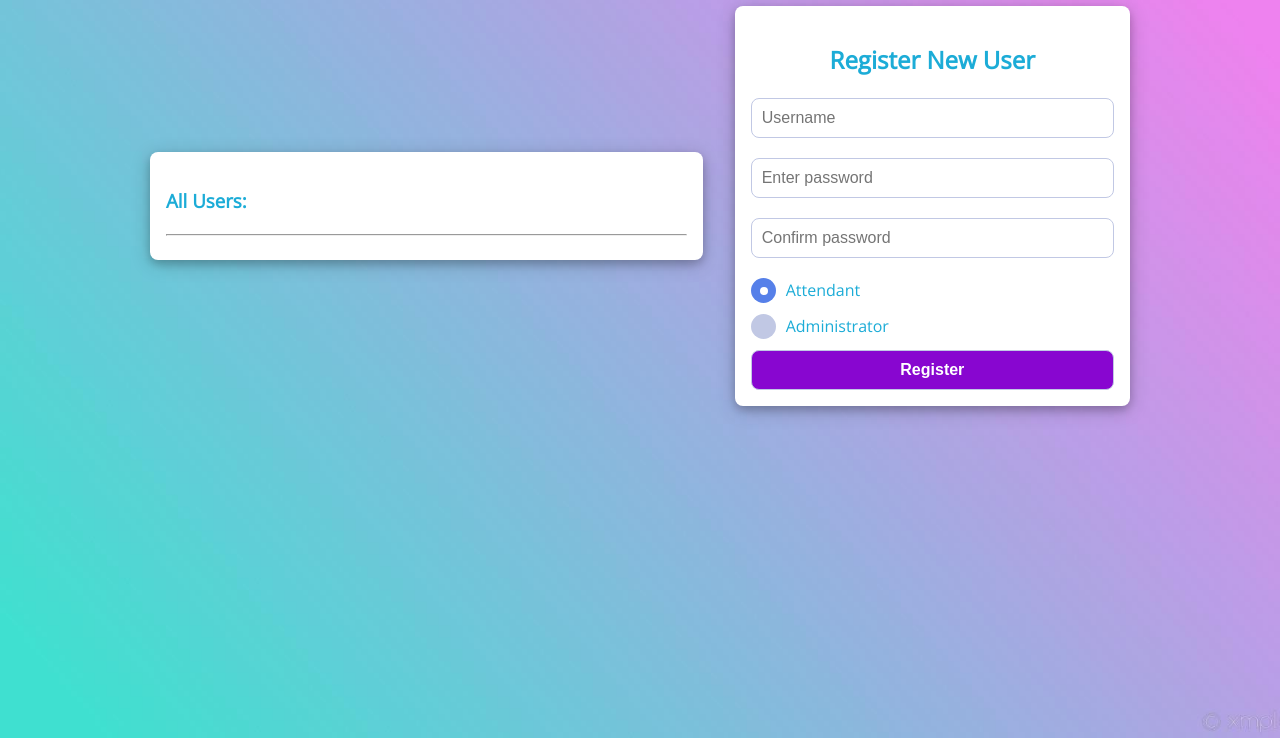
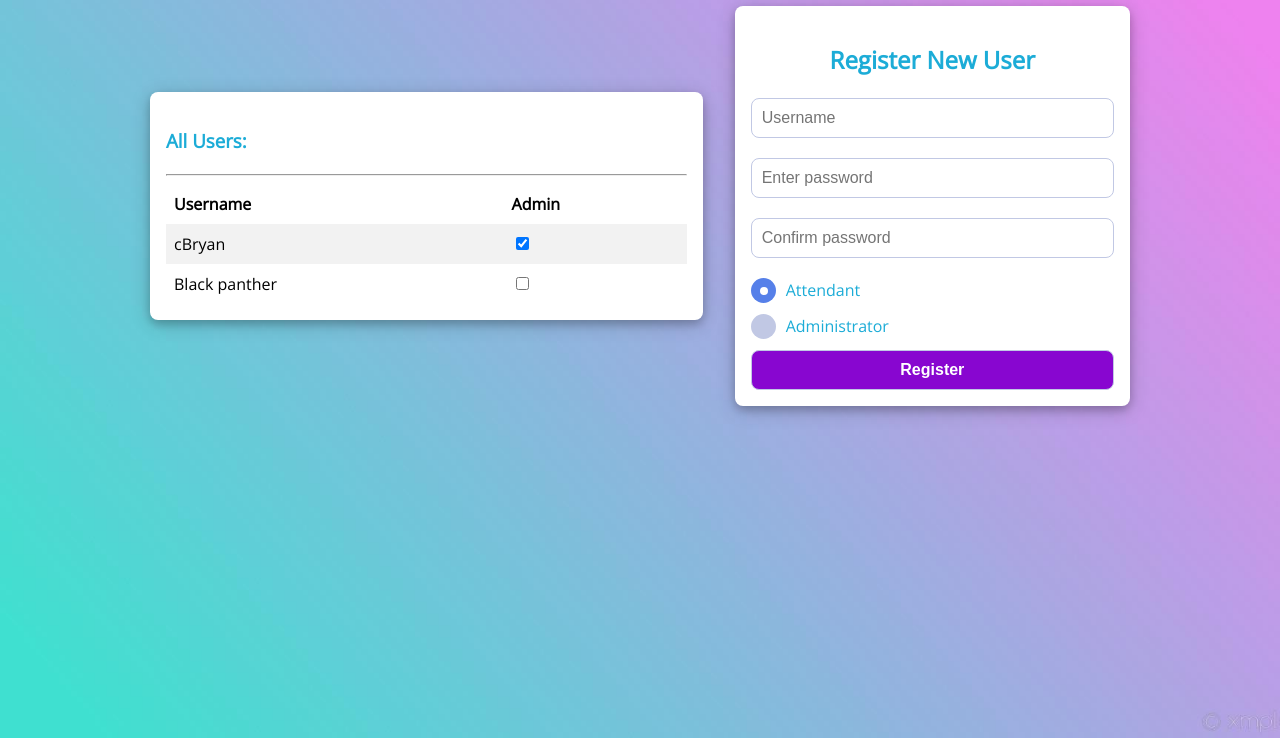
Before and after one commit to ChegeBryan/store_manager, a plain HTML site: page UI/admin/manage-users.html in a window 1280 px wide. Shown: the part 62-800 px from the top of the page. Drawn offline with nearby package versions, Linux system fonts and the light colour scheme.

Commit message:
[Feature #161197581] Create user table

```diff
--- a/UI/admin/manage-users.html
+++ b/UI/admin/manage-users.html
@@ -27,9 +27,31 @@
     <div class="fx-7 card bg-white mr-16 pd-16 rd-8 txt-l-rwd">
         <h3 class="txt-cap c-blue-1">All users: </h3>
         <hr>
+        <table>
+            <tr>
+                <th>Username</th>
+                <th>Admin</th>
+            </tr>
+            <tr>
+                <td>cBryan</td>
+                <td>
+                    <label>
+                        <input type="checkbox" checked>
+                    </label>
+                </td>
+            </tr>
+            <tr>
+                <td>Black panther</td>
+                <td>
+                    <label>
+                        <input type="checkbox">
+                    </label>
+                </td>
+            </tr>
+
+        </table>
 
     </div>
-
 
     <div class="fx-5 card bg-white mr-16 rd-8 pd-16">
         <h2 class="txt-ct txt-cap c-blue-1">Register new user</h2>
--- a/UI/css/style.css
+++ b/UI/css/style.css
@@ -264,6 +264,11 @@ ul.breadcrumb li a:hover {
 .pst-abs{
     position: absolute;
 }
+/*===================================================================
+*
+* Labels, Sliders and checkbox
+*
+=====================================================================*/
 .label{
     display: block;
     cursor: pointer;
@@ -304,6 +309,23 @@ ul.breadcrumb li a:hover {
     border-radius: 50%;
     background: white;
 }
+
+/*======================================================================
+*
+* Tables
+*
+ ======================================================================*/
+table {
+    border-collapse: collapse;
+    width: 100%;
+}
+
+th, td {
+    text-align: left;
+    padding: 8px;
+}
+
+tr:nth-child(even) {background-color: #f2f2f2;}
 
 /*======================================================================
 *
```
